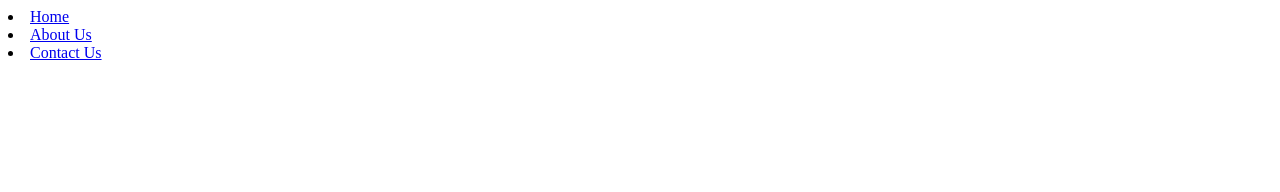
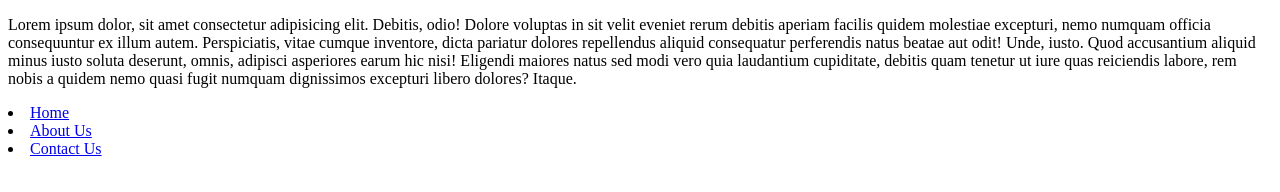
Before and after one commit to Rajeev0076/chai-aur-code, a plain HTML site: page index.html in a window 1280 px wide. Drawn offline with Linux system fonts and the light colour scheme.

Commit message:
add some paragraphs

```diff
--- a/index.html
+++ b/index.html
@@ -6,6 +6,12 @@
     <title>Chai-Github</title>
 </head>
 <body>
+    <p> Lorem ipsum dolor, sit amet consectetur adipisicing elit. Debitis, odio! Dolore voluptas in sit velit eveniet
+        rerum debitis aperiam facilis quidem molestiae excepturi, nemo numquam officia consequuntur ex illum autem.
+        Perspiciatis, vitae cumque inventore, dicta pariatur dolores
+        repellendus aliquid consequatur perferendis natus beatae aut odit! Unde, iusto. Quod accusantium aliquid minus iusto soluta deserunt, omnis, adipisci asperiores earum hic nisi!
+        Eligendi maiores natus sed modi vero quia laudantium cupiditate, debitis quam tenetur ut iure quas reiciendis labore, rem nobis a quidem nemo quasi fugit numquam dignissimos excepturi libero dolores? Itaque.</p>
+
     <li><a href="#">Home</a></li>
     <li><a href="#">About Us</a></li>
     <li><a href="#">Contact Us</a></li>
```
